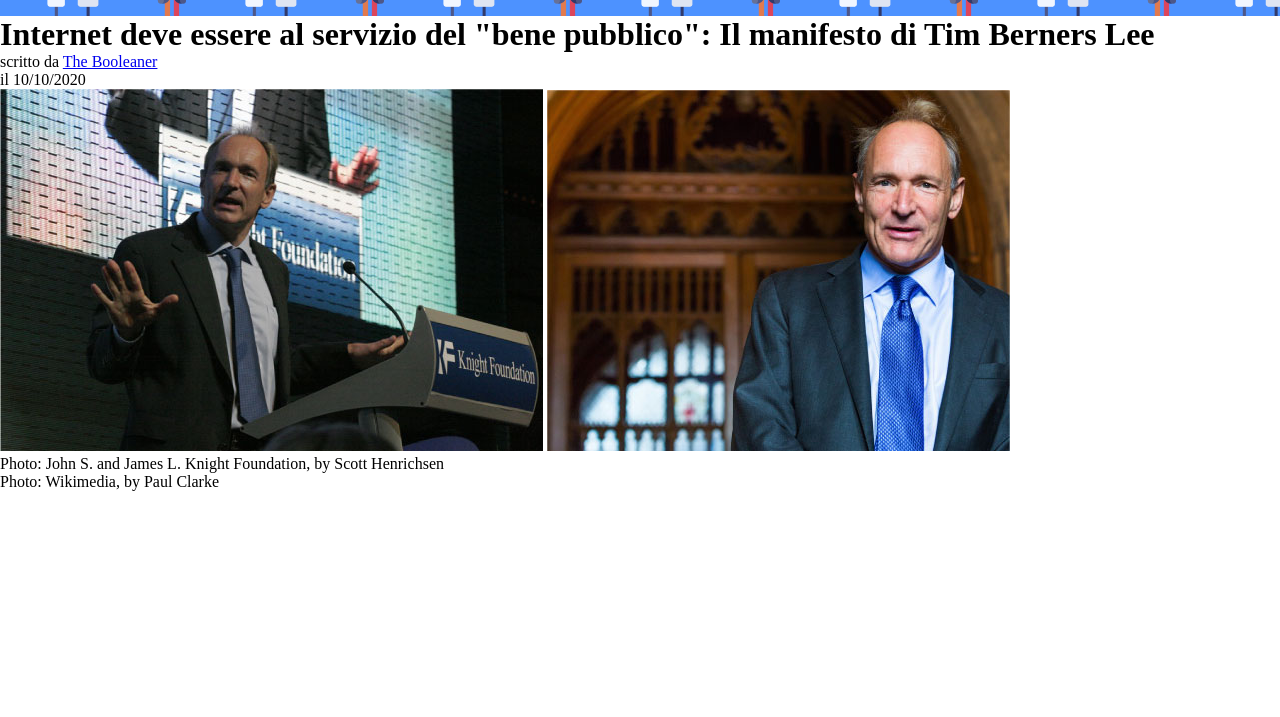
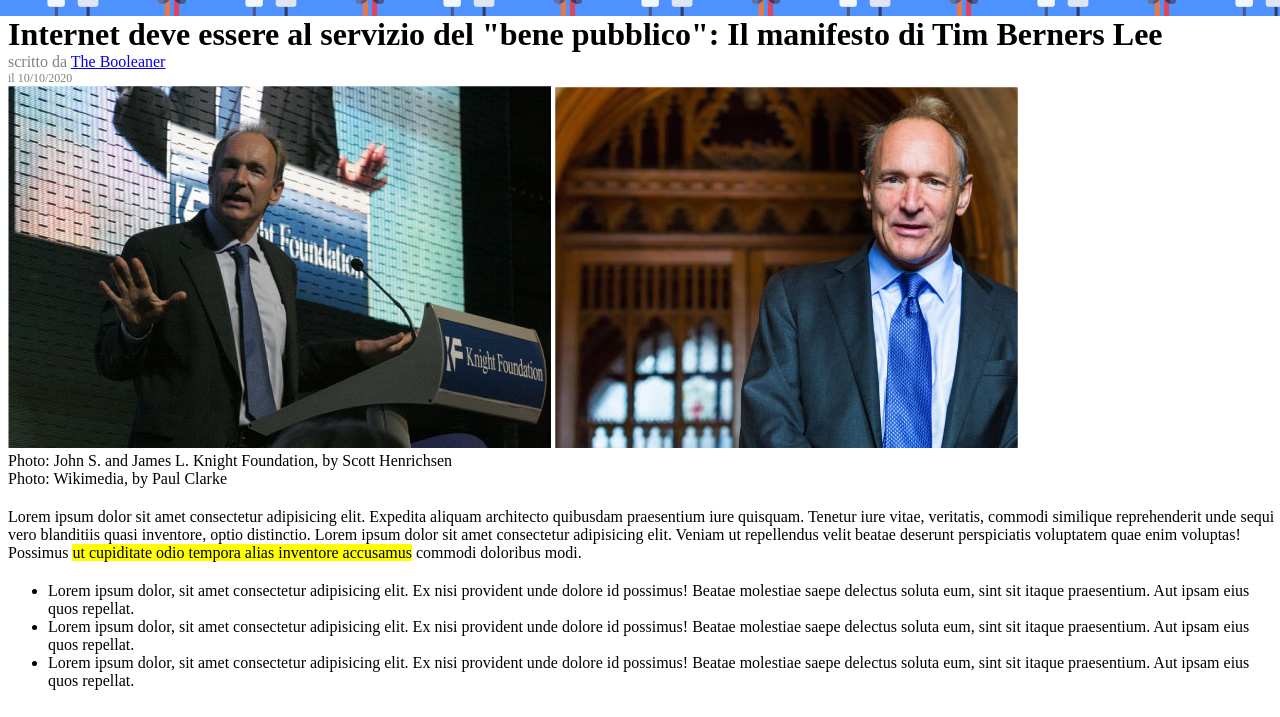
Before and after one commit to mesciuS/html-css-booleaner, a plain HTML site: page index.html in a window 1280 px wide. Shown: the part 83-800 px from the top of the page. Drawn offline with Linux system fonts and the light colour scheme.

Commit message:
primi due paragrafi

```diff
--- a/index.html
+++ b/index.html
@@ -44,6 +44,22 @@
             </figcaption>
         </div>
 
+        <!-- paragrafi scritti -->
+        <div class="paragrafo">
+            <p>
+                Lorem ipsum dolor sit amet consectetur adipisicing elit. Expedita aliquam architecto quibusdam praesentium iure quisquam. Tenetur iure vitae, veritatis, commodi similique reprehenderit unde sequi vero blanditiis quasi inventore, optio distinctio.
+                Lorem ipsum dolor sit amet consectetur adipisicing elit. Veniam ut repellendus velit beatae deserunt perspiciatis voluptatem quae enim voluptas! Possimus <mark>ut cupiditate odio tempora alias inventore accusamus</mark> commodi doloribus modi.
+            </p>
+        </div>
+
+        <div class="list">
+            <ul>
+                <li>Lorem ipsum dolor, sit amet consectetur adipisicing elit. Ex nisi provident unde dolore id possimus! Beatae molestiae saepe delectus soluta eum, sint sit itaque praesentium. Aut ipsam eius quos repellat.</li>
+                <li>Lorem ipsum dolor, sit amet consectetur adipisicing elit. Ex nisi provident unde dolore id possimus! Beatae molestiae saepe delectus soluta eum, sint sit itaque praesentium. Aut ipsam eius quos repellat.</li>
+                <li>Lorem ipsum dolor, sit amet consectetur adipisicing elit. Ex nisi provident unde dolore id possimus! Beatae molestiae saepe delectus soluta eum, sint sit itaque praesentium. Aut ipsam eius quos repellat.</li>
+            </ul>
+        </div>
+
     </main>
 
 
--- a/style.css
+++ b/style.css
@@ -17,3 +17,23 @@ header {
 header img {
     height: 40px;
 }
+
+main {
+    padding-left: 8px;
+}
+.grey-text {
+    color: grey;
+}
+
+.date {
+    font-size: 12px;
+}
+
+.paragrafo {
+    margin-top: 20px;
+    margin-bottom: 20px;
+}
+
+.list {
+    padding-inline-start: 40px;
+}
```
